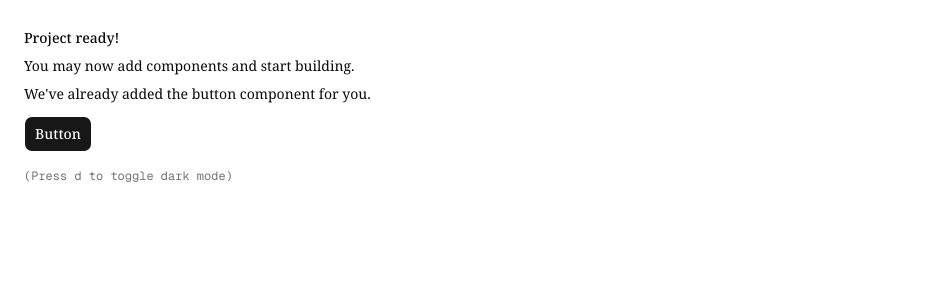
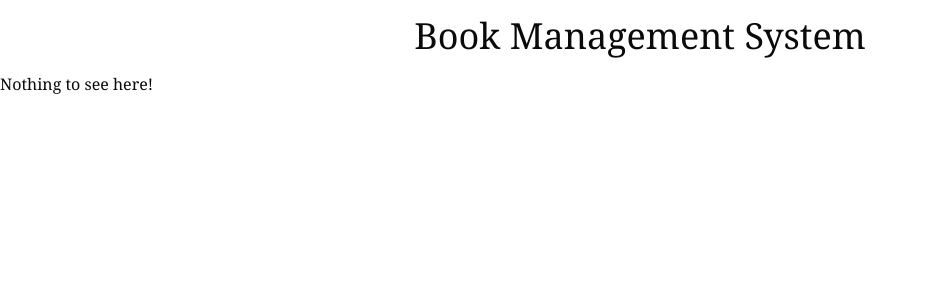
Before and after one commit to stefankarlsson1230/LEXICON-Fullstack-React-React-and-NextJs-Assignment-1, a Next.js app: page / in a window 1280 px wide. Shown: the top 300 px of the page, without its empty margins (0-928 px from the left). Built offline with nearby package versions, Linux system fonts and the light colour scheme.

Commit message:
Small layou changes.

```diff
--- a/app/layout.tsx
+++ b/app/layout.tsx
@@ -1,7 +1,7 @@
 import { Geist, Geist_Mono, Noto_Serif } from "next/font/google"
 
 import "./globals.css"
-import { ThemeProvider } from "@/components/theme-provider"
+// import { ThemeProvider } from "@/components/theme-provider"
 import { cn } from "@/lib/utils";
 
 const notoSerif = Noto_Serif({subsets:['latin'],variable:'--font-serif'});
@@ -28,7 +28,14 @@ export default function RootLayout({
       className={cn("antialiased", fontSans.variable, fontMono.variable, "font-serif", notoSerif.variable)}
     >
       <body>
-        <ThemeProvider>{children}</ThemeProvider>
+        <header>
+          <h1 className="text-center text-4xl my-4">Book Management System</h1>
+        </header>
+
+        <main>
+          {children}
+        </main>
+
       </body>
     </html>
   )
--- a/app/page.tsx
+++ b/app/page.tsx
@@ -2,18 +2,6 @@ import { Button } from "@/components/ui/button"
 
 export default function Page() {
   return (
-    <div className="flex min-h-svh p-6">
-      <div className="flex max-w-md min-w-0 flex-col gap-4 text-sm leading-loose">
-        <div>
-          <h1 className="font-medium">Project ready!</h1>
-          <p>You may now add components and start building.</p>
-          <p>We&apos;ve already added the button component for you.</p>
-          <Button className="mt-2">Button</Button>
-        </div>
-        <div className="font-mono text-xs text-muted-foreground">
-          (Press <kbd>d</kbd> to toggle dark mode)
-        </div>
-      </div>
-    </div>
+    <p>Nothing to see here!</p>
   )
-}
+};
```
